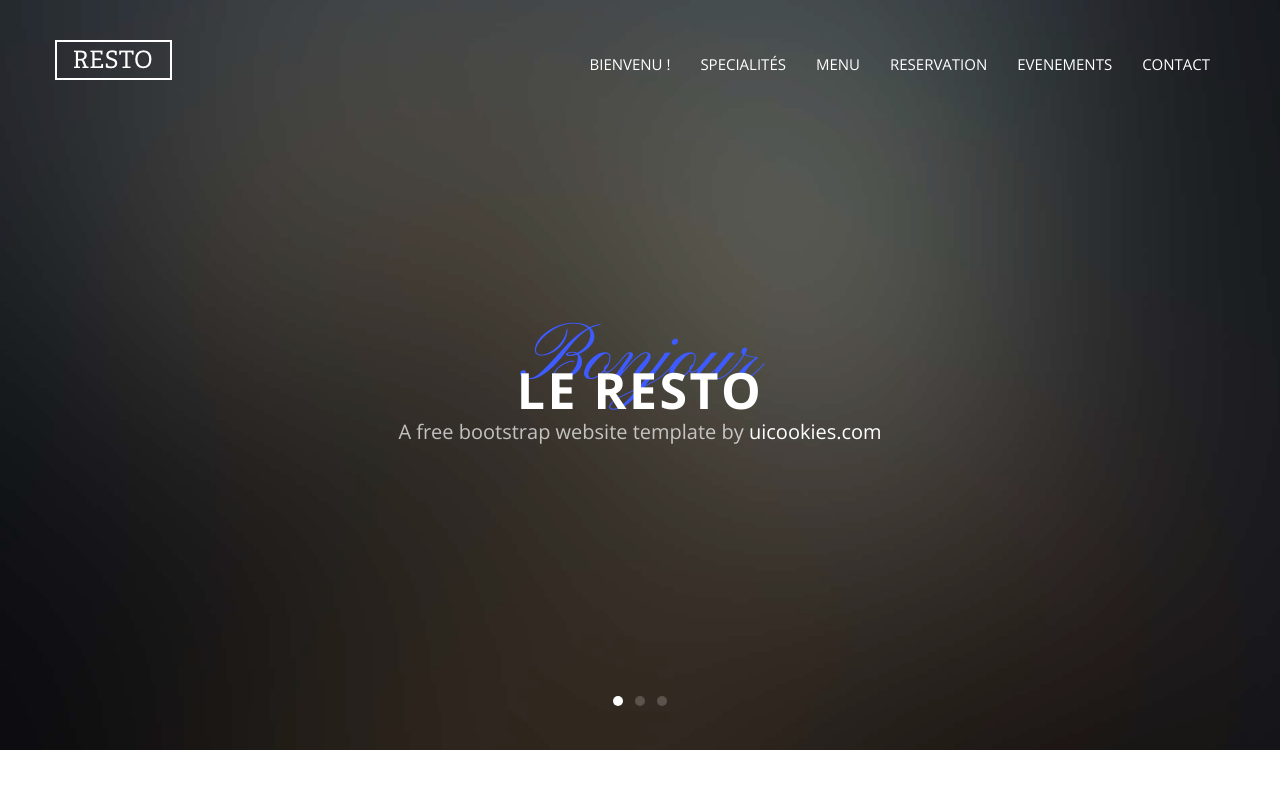
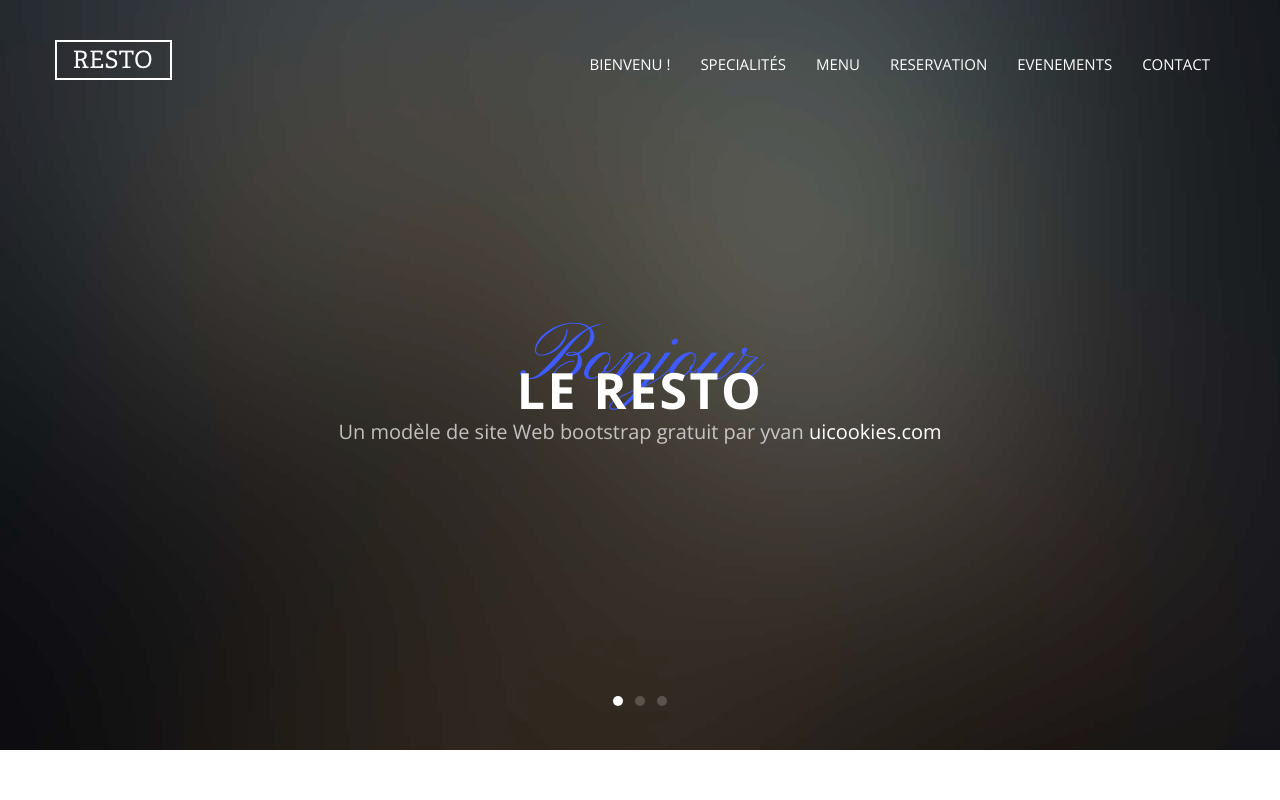
Before and after one commit to YvanCitron/site_resto, a website: page resto/index.html in a window 1280 px wide. Shown: the top 800 px of the page. Drawn offline with nearby package versions, Linux system fonts and the light colour scheme; files whose address does not match are found by name.

Commit message:
modif sub-heading

```diff
--- a/resto/index.html
+++ b/resto/index.html
@@ -54,7 +54,7 @@
                 <div class="probootstrap-slider-text text-center probootstrap-animate probootstrap-heading">
                   <h1 class="primary-heading">Bonjour</h1>
                   <h3 class="secondary-heading">Le Resto</h3>
-                  <p class="sub-heading">A free bootstrap website template by <a href="https://uicookies.com">uicookies.com</a></p>
+                  <p class="sub-heading">Un modèle de site Web bootstrap gratuit par yvan <a href="https://uicookies.com">uicookies.com</a></p>
                 </div>
               </div>
             </div>
@@ -67,7 +67,7 @@
                 <div class="probootstrap-slider-text text-center probootstrap-animate probootstrap-heading">
                   <h1 class="primary-heading">Diner</h1>
                   <h3 class="secondary-heading">Avec nous</h3>
-                  <p class="sub-heading">A free bootstrap website template by <a href="https://uicookies.com">uicookies.com</a></p>
+                  <p class="sub-heading">Un modèle de site Web bootstrap gratuit par yvan <a href="https://uicookies.com">uicookies.com</a></p>
                 </div>
               </div>
             </div>
@@ -81,7 +81,7 @@
                 <div class="probootstrap-slider-text text-center probootstrap-animate probootstrap-heading">
                   <h1 class="primary-heading">Profité</h1>
                   <h3 class="secondary-heading">Avec nous</h3>
-                  <p class="sub-heading">A free bootstrap website template by <a href="https://uicookies.com">uicookies.com</a></p>
+                  <p class="sub-heading">Un modèle de site Web bootstrap gratuit par yvan <a href="https://uicookies.com">uicookies.com</a></p>
                 </div>
               </div>
             </div>
```
